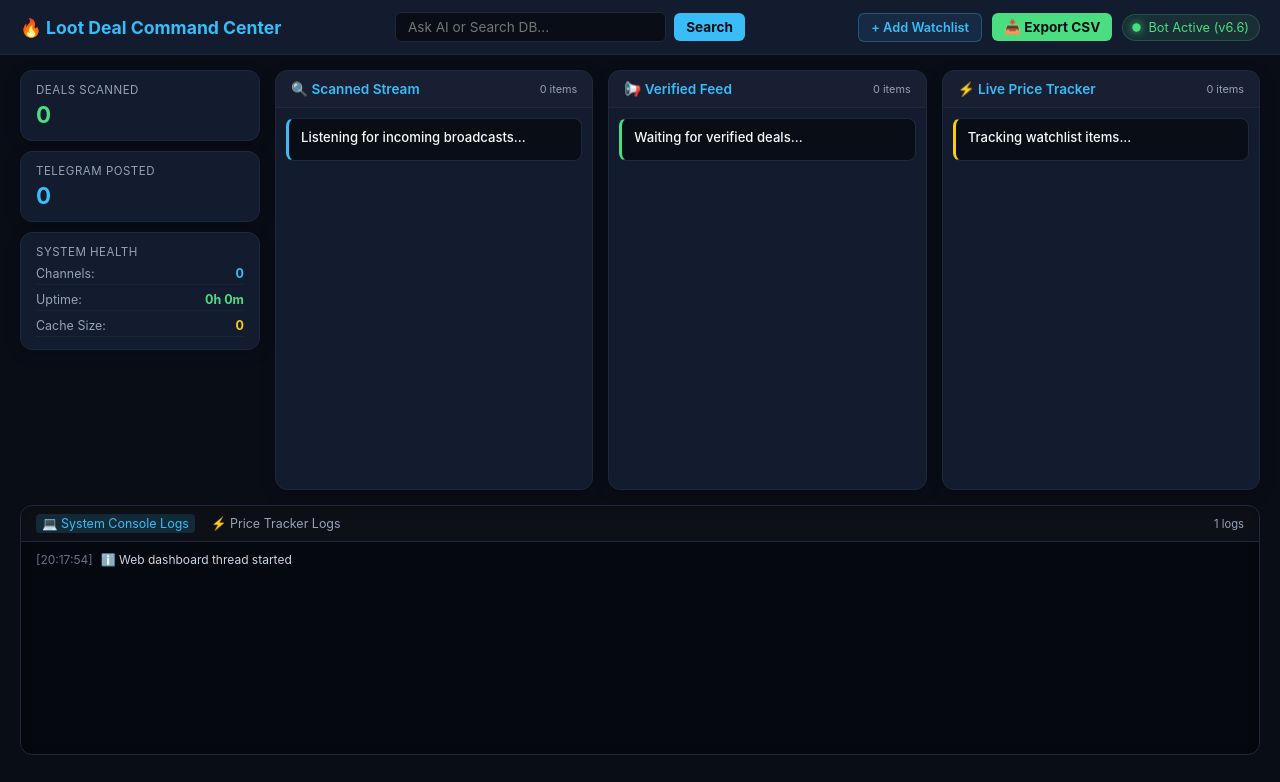
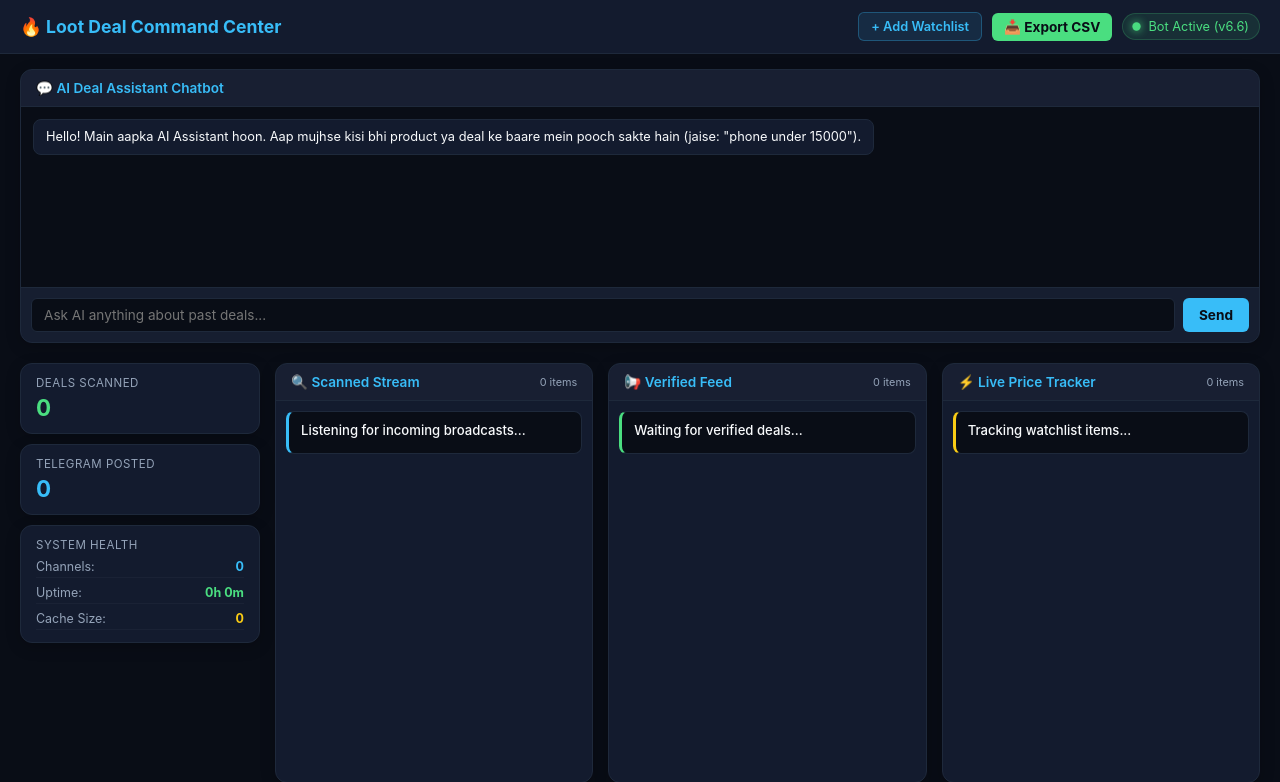
Before and after one commit to ashishgit123-cloud/loot-hunter, a Flask app: page / in a window 1280 px wide. Shown: the top 782 px of the page. Run offline with Flask 3, Linux system fonts and the light colour scheme; data that the repository does not hold is empty; parts of the project's set-up code (start-up, migrations or seed data) failed here and were passed over; some libraries are stand-ins or nearby versions.

Commit message:
ui bot changes done

```diff
--- a/templates/index.html
+++ b/templates/index.html
@@ -53,45 +53,6 @@
             font-weight: bold;
             color: var(--accent-blue);
         }
-
-        /* Search Box in Header */
-        .search-box {
-            display: flex;
-            gap: 8px;
-            align-items: center;
-            flex: 1;
-            max-width: 350px;
-            min-width: 220px;
-        }
-
-        .search-input {
-            background: var(--bg-color);
-            border: 1px solid var(--border-color);
-            padding: 6px 12px;
-            border-radius: 6px;
-            color: var(--text-main);
-            font-size: 0.85rem;
-            width: 100%;
-            outline: none;
-        }
-
-        .search-input:focus {
-            border-color: var(--accent-blue);
-        }
-
-        .search-btn {
-            background: var(--accent-blue);
-            color: #090d16;
-            border: none;
-            padding: 6px 12px;
-            border-radius: 6px;
-            font-weight: bold;
-            font-size: 0.85rem;
-            cursor: pointer;
-            white-space: nowrap;
-        }
-
-        .search-btn:hover { opacity: 0.9; }
 
         .header-right {
             display: flex;
@@ -165,6 +126,95 @@
             flex-grow: 1;
         }
 
+        /* AI Chatbot Section Styling */
+        .chat-container {
+            background: var(--card-bg);
+            border: 1px solid var(--border-color);
+            border-radius: 12px;
+            display: flex;
+            flex-direction: column;
+            overflow: hidden;
+            box-shadow: 0 4px 15px rgba(0,0,0,0.2);
+            margin-bottom: 5px;
+        }
+
+        .chat-header {
+            padding: 10px 15px;
+            background: rgba(255,255,255,0.02);
+            border-bottom: 1px solid var(--border-color);
+            font-size: 0.85rem;
+            font-weight: 600;
+            color: var(--accent-blue);
+            display: flex;
+            align-items: center;
+            gap: 6px;
+        }
+
+        .chat-box {
+            height: 180px;
+            overflow-y: auto;
+            padding: 12px;
+            display: flex;
+            flex-direction: column;
+            gap: 8px;
+            background: var(--bg-color);
+        }
+
+        .chat-msg {
+            padding: 8px 12px;
+            border-radius: 8px;
+            max-width: 85%;
+            font-size: 0.8rem;
+            line-height: 1.4;
+            word-wrap: break-word;
+        }
+
+        .bot-msg {
+            background: var(--card-bg);
+            border: 1px solid var(--border-color);
+            align-self: flex-start;
+            color: var(--text-main);
+        }
+
+        .user-msg {
+            background: var(--accent-blue);
+            color: #090d16;
+            font-weight: 500;
+            align-self: flex-end;
+        }
+
+        .chat-input-area {
+            display: flex;
+            padding: 10px;
+            background: rgba(255,255,255,0.01);
+            border-top: 1px solid var(--border-color);
+            gap: 8px;
+        }
+
+        .chat-input {
+            flex: 1;
+            background: var(--bg-color);
+            border: 1px solid var(--border-color);
+            padding: 8px 12px;
+            border-radius: 6px;
+            color: var(--text-main);
+            font-size: 0.85rem;
+            outline: none;
+        }
+        .chat-input:focus { border-color: var(--accent-blue); }
+
+        .chat-send-btn {
+            background: var(--accent-blue);
+            color: #090d16;
+            border: none;
+            padding: 8px 16px;
+            border-radius: 6px;
+            font-weight: bold;
+            font-size: 0.85rem;
+            cursor: pointer;
+        }
+        .chat-send-btn:hover { opacity: 0.9; }
+
         .top-section {
             display: grid;
             grid-template-columns: 240px 1fr 1fr 1fr;
@@ -235,17 +285,6 @@
             display: flex;
             align-items: center;
             gap: 6px;
-        }
-
-        .ai-banner {
-            background: rgba(56, 189, 248, 0.08);
-            border: 1px solid rgba(56, 189, 248, 0.2);
-            padding: 10px 15px;
-            font-size: 0.8rem;
-            color: var(--accent-blue);
-            display: none;
-            border-bottom: 1px solid var(--border-color);
-            line-height: 1.4;
         }
 
         .feed-list {
@@ -364,7 +403,6 @@
         ::-webkit-scrollbar-track { background: transparent; }
         ::-webkit-scrollbar-thumb { background: var(--border-color); border-radius: 3px; }
 
-        /* Responsive Media Queries for Mobile/Tablets */
         @media (max-width: 1024px) {
             .top-section {
                 grid-template-columns: 1fr;
@@ -380,12 +418,6 @@
     <header>
         <div class="brand">🔥 Loot Deal Command Center</div>
 
-        <!-- Search DB Input -->
-        <div class="search-box">
-            <input type="text" id="searchInput" class="search-input" placeholder="Ask AI or Search DB..." onkeypress="handleSearchKey(event)">
-            <button class="search-btn" onclick="searchDatabase()">Search</button>
-        </div>
-
         <div class="header-right">
             <button class="action-btn" onclick="promptAddWatchlist()">+ Add Watchlist</button>
             <a href="/export" class="export-btn">📥 Export CSV</a>
@@ -397,6 +429,22 @@
     </header>
 
     <div class="dashboard-container">
+
+        <!-- AI Chatbot Search Bar Widget -->
+        <div class="chat-container">
+            <div class="chat-header">
+                💬 AI Deal Assistant Chatbot
+            </div>
+            <div class="chat-box" id="chatBox">
+                <div class="chat-msg bot-msg">
+                    Hello! Main aapka AI Assistant hoon. Aap mujhse kisi bhi product ya deal ke baare mein pooch sakte hain (jaise: "phone under 15000").
+                </div>
+            </div>
+            <div class="chat-input-area">
+                <input type="text" id="chatInput" class="chat-input" placeholder="Ask AI anything about past deals..." onkeypress="handleChatKey(event)">
+                <button class="chat-send-btn" onclick="sendChatMessage()">Send</button>
+            </div>
+        </div>
 
         <div class="top-section">
             <!-- Metrics Column -->
@@ -435,9 +483,6 @@
                 <div class="feed-header">
                     <h2 id="feedTitle">🔍 Scanned Stream</h2>
                     <span style="font-size: 0.68rem; color: var(--text-muted);" id="scanCountBadge">0 items</span>
-                </div>
-                <div id="aiBanner" class="ai-banner">
-                    <strong>🧠 AI Assistant:</strong> <span id="aiAnswerText"></span>
                 </div>
                 <div class="feed-list" id="scannedList">
                     <div class="deal-card scanned">
@@ -494,8 +539,7 @@
     </div>
 
     <script>
-        let isSearching = false;
-        let activeLogMode = 'system'; // 'system' or 'tracker'
+        let activeLogMode = 'system';
         let cachedData = null;
 
         function switchLogTab(mode) {
@@ -532,8 +576,8 @@
                 document.getElementById('uptimeVal').innerText = cachedData.uptime || '0s';
                 document.getElementById('dedupVal').innerText = cachedData.dedup_size || 0;
 
-                // Render Scanned Stream if not actively searching
-                if (!isSearching && cachedData.recent_deals) {
+                // Render Scanned Stream
+                if (cachedData.recent_deals) {
                     document.getElementById('scanCountBadge').innerText = `${cachedData.recent_deals.length} items`;
                     let container = document.getElementById('scannedList');
                     if (cachedData.recent_deals.length > 0) {
@@ -633,64 +677,60 @@
             }
         }
 
-        async function searchDatabase() {
-            let query = document.getElementById('searchInput').value.trim();
-            if (!query) {
-                isSearching = false;
-                document.getElementById('feedTitle').innerText = "🔍 Scanned Stream";
-                document.getElementById('aiBanner').style.display = "none";
-                fetchStats();
-                return;
-            }
+        // Chatbot Search Handler
+        async function sendChatMessage() {
+            let inputField = document.getElementById('chatInput');
+            let query = inputField.value.trim();
+            if (!query) return;
 
-            isSearching = true;
-            document.getElementById('feedTitle').innerText = `🔎 AI Search: "${query}"`;
-            let container = document.getElementById('scannedList');
-            container.innerHTML = `<div class="deal-card scanned"><div class="deal-title">Querying AI & Database...</div></div>`;
+            let chatBox = document.getElementById('chatBox');
+
+            // Add User Message
+            chatBox.innerHTML += `<div class="chat-msg user-msg">${escapeHtml(query)}</div>`;
+            inputField.value = '';
+            chatBox.scrollTop = chatBox.scrollHeight;
+
+            // Loading state
+            let loadId = 'loading-' + Date.now();
+            chatBox.innerHTML += `<div id="${loadId}" class="chat-msg bot-msg">Searching database & analyzing with AI...</div>`;
+            chatBox.scrollTop = chatBox.scrollHeight;
 
             try {
                 let res = await fetch(`/search?q=${encodeURIComponent(query)}`);
                 let data = await res.json();
 
-                let banner = document.getElementById('aiBanner');
-                if (data.answer) {
-                    document.getElementById('aiAnswerText').innerText = data.answer;
-                    banner.style.display = "block";
-                } else {
-                    banner.style.display = "none";
-                }
+                document.getElementById(loadId).remove();
 
-                let results = data.deals || [];
-                document.getElementById('scanCountBadge').innerText = `${results.length} found`;
+                let botAnswer = data.answer || "No details found.";
+                let dealsHtml = "";
 
-                if (results.length > 0) {
-                    let html = '';
-                    results.forEach(deal => {
-                        html += `
-                            <div class="deal-card scanned">
-                                <div class="deal-title"><a href="${deal.url}" target="_blank">${deal.title}</a></div>
-                                <div class="deal-details">
-                                    <span>Min: <b style="color:#f8fafc;">${deal.min_price}</b></span>
-                                    <span>Avg: <b style="color:#f8fafc;">${deal.avg_price}</b></span>
-                                </div>
-                                <div class="deal-footer">
-                                    <span class="deal-price">Price: ${deal.price}</span>
-                                    <span>${deal.source} • ${deal.time}</span>
-                                </div>
+                if (data.deals && data.deals.length > 0) {
+                    dealsHtml += "<br><br><b>Matching Deals:</b>";
+                    data.deals.forEach(deal => {
+                        dealsHtml += `
+                            <div style="background: var(--bg-color); border: 1px solid var(--border-color); padding: 6px; border-radius: 6px; margin-top: 5px; font-size: 0.75rem;">
+                                <b>${escapeHtml(deal.title)}</b><br>
+                                Price: <span style="color: var(--accent-green); font-weight: bold;">${deal.price}</span> | Source: ${deal.source}<br>
+                                <a href="${deal.url}" target="_blank" style="color: var(--accent-blue);">View Deal 🔗</a>
                             </div>
                         `;
                     });
-                    container.innerHTML = html;
-                } else {
-                    container.innerHTML = `<div class="deal-card scanned"><div class="deal-title">No matching deals found in database.</div></div>`;
                 }
+
+                chatBox.innerHTML += `<div class="chat-msg bot-msg">${botAnswer}${dealsHtml}</div>`;
             } catch (err) {
-                console.error("Search error:", err);
+                document.getElementById(loadId).remove();
+                chatBox.innerHTML += `<div class="chat-msg bot-msg">Sorry, an error occurred while searching.</div>`;
             }
+            chatBox.scrollTop = chatBox.scrollHeight;
         }
 
-        function handleSearchKey(e) {
-            if (e.key === 'Enter') searchDatabase();
+        function handleChatKey(e) {
+            if (e.key === 'Enter') sendChatMessage();
+        }
+
+        function escapeHtml(text) {
+            return text.replace(/&/g, "&amp;").replace(/</g, "&lt;").replace(/>/g, "&gt;");
         }
 
         setInterval(fetchStats, 3000);
```
Also changed, not shown: loot_listener.py (+42 -12 lines).
